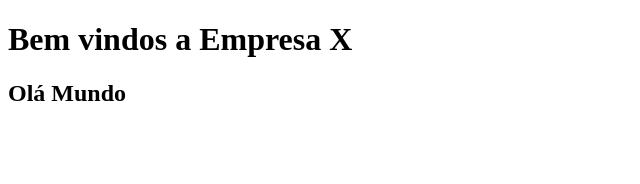
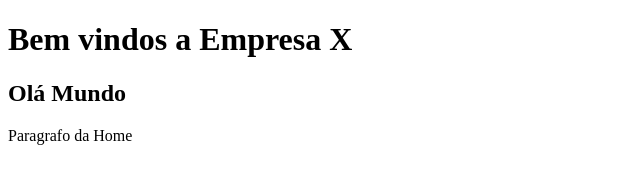
Before and after one commit to MarcioARS/Curso_git_github, a plain HTML site: page index.html in a window 1280 px wide. Shown: the whole page, without its empty margins (0-640 px from the left). Drawn offline with Linux system fonts and the light colour scheme.

Commit message:
Atualizando index.html, nomes.txt e criando a.txt

```diff
--- a/index.html
+++ b/index.html
@@ -10,6 +10,7 @@
 <body>
     <h1>Bem vindos a Empresa X</h1>
     <h2>Olá Mundo</h2>
+    <p>Paragrafo da Home</p>
 </body>
 
 </html>
```
Also changed, not shown: a.txt (added), nomes.txt.
